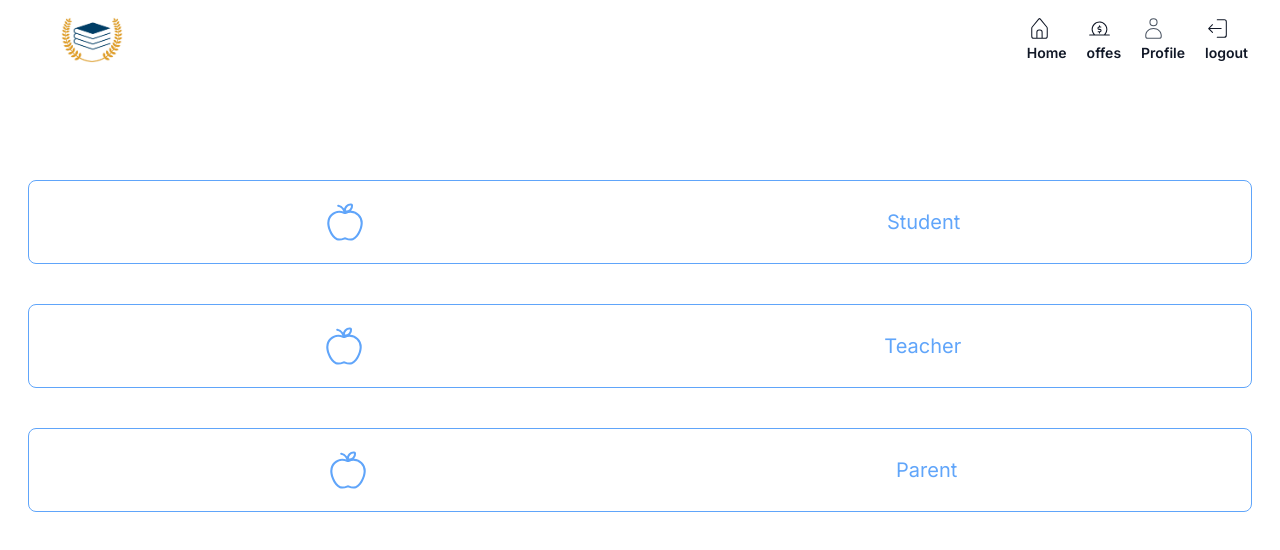
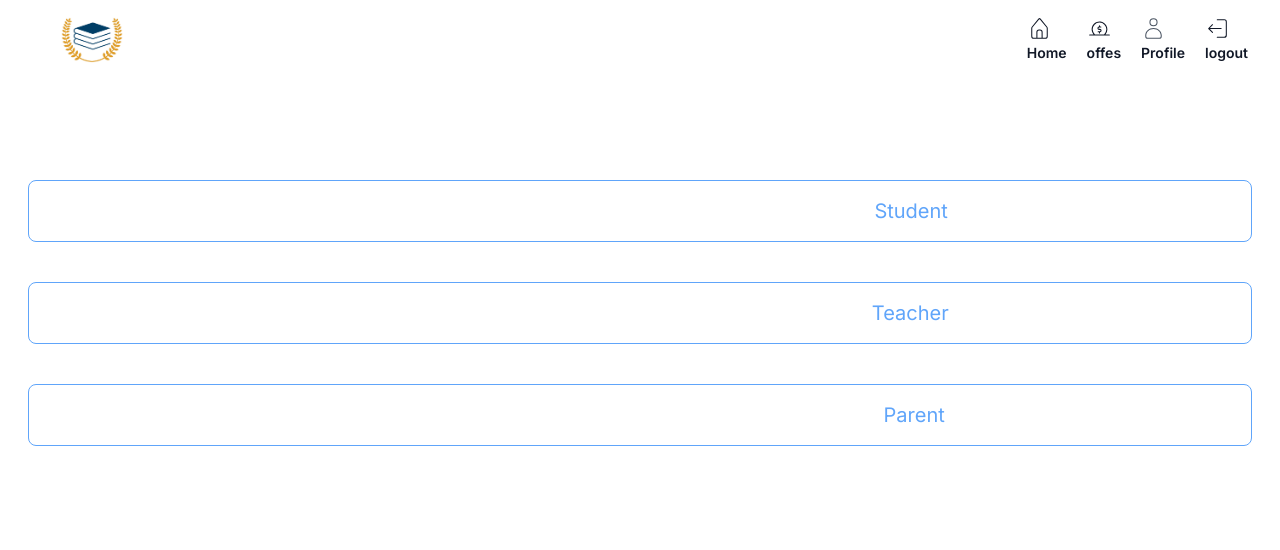
Before and after one commit to kossaych/educa_front, a Next.js app: page /register in a window 1280 px wide. Shown: the top 550 px of the page. Built offline with nearby package versions, Linux system fonts and the light colour scheme.

Commit message:
Update page.js
deployment

```diff
--- a/src/app/(authentification)/register/page.js
+++ b/src/app/(authentification)/register/page.js
@@ -7,7 +7,7 @@ const RegistrationPage = () => {
     <div className = "bg-white rounded m-2 min-h-full grid grid-cols-1" >
          <Link href="/register_student" className="flex  mx-5 my-5 items-center justify-around align-middle bg-white text-blue-400 border border-blue-400 px-8 py-4 rounded-lg text-xl  ">
             <div  >
-              <CiApple size={50}></CiApple>
+
             </div>
             <div  >
                 Student
@@ -15,7 +15,7 @@ const RegistrationPage = () => {
          </Link>
           <Link href ="/register_teacher" className="flex items-center mx-5 my-5 justify-around align-middle bg-white text-blue-400 border border-blue-400 px-8 py-4 rounded-lg text-xl  ">
           <div  >
-              <CiApple size={50}></CiApple>
+
             </div>
             <div  >
                 Teacher
@@ -23,7 +23,7 @@ const RegistrationPage = () => {
           </Link>
           <Link href="/register_parent" className="flex items-center mx-5 my-5 justify-around align-middle bg-white text-blue-400 border border-blue-400 px-8 py-4 rounded-lg text-xl  ">
                 <div  >
-                  <CiApple size={50}></CiApple>
+
                 </div>
                 <div  >
                      Parent
```
